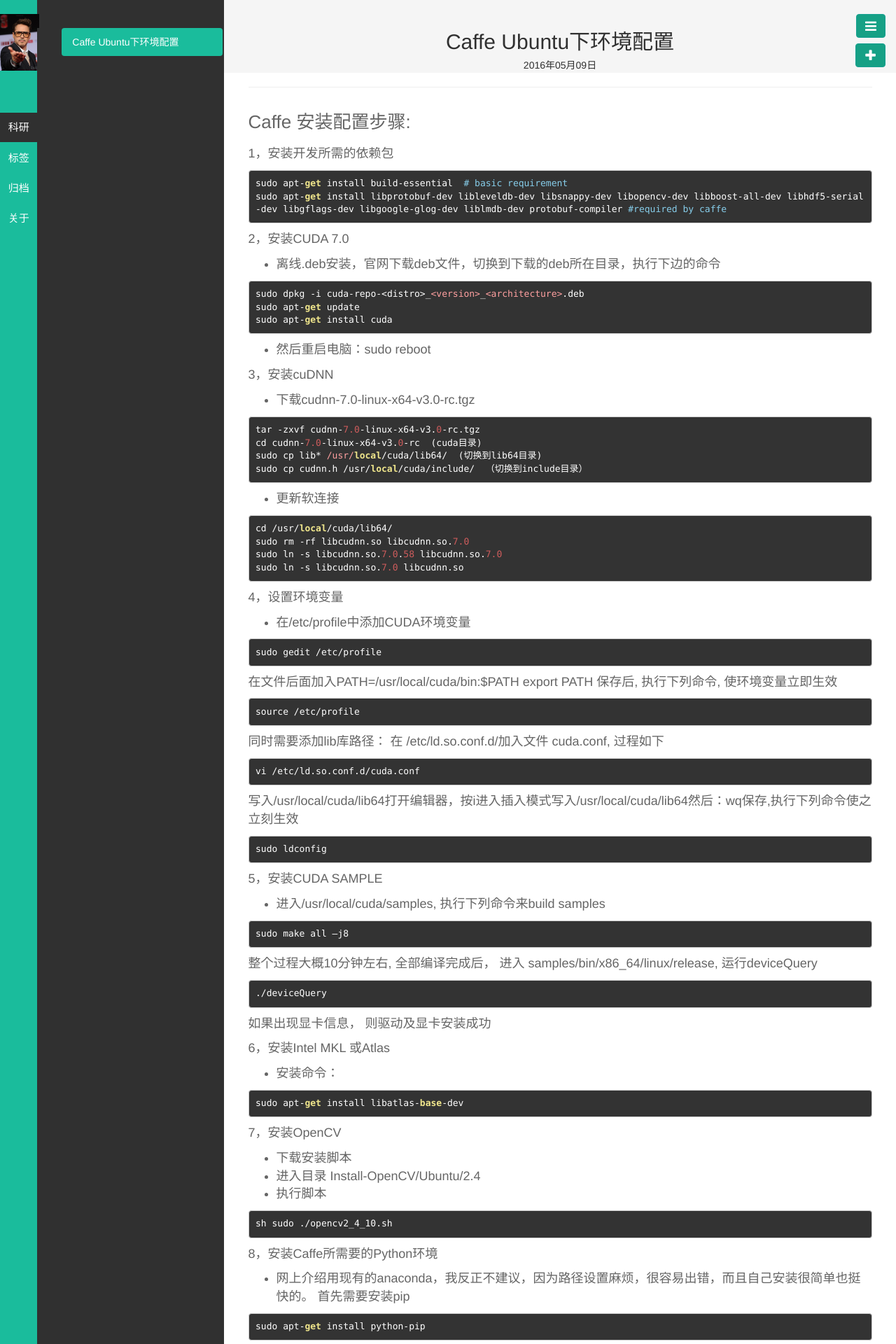
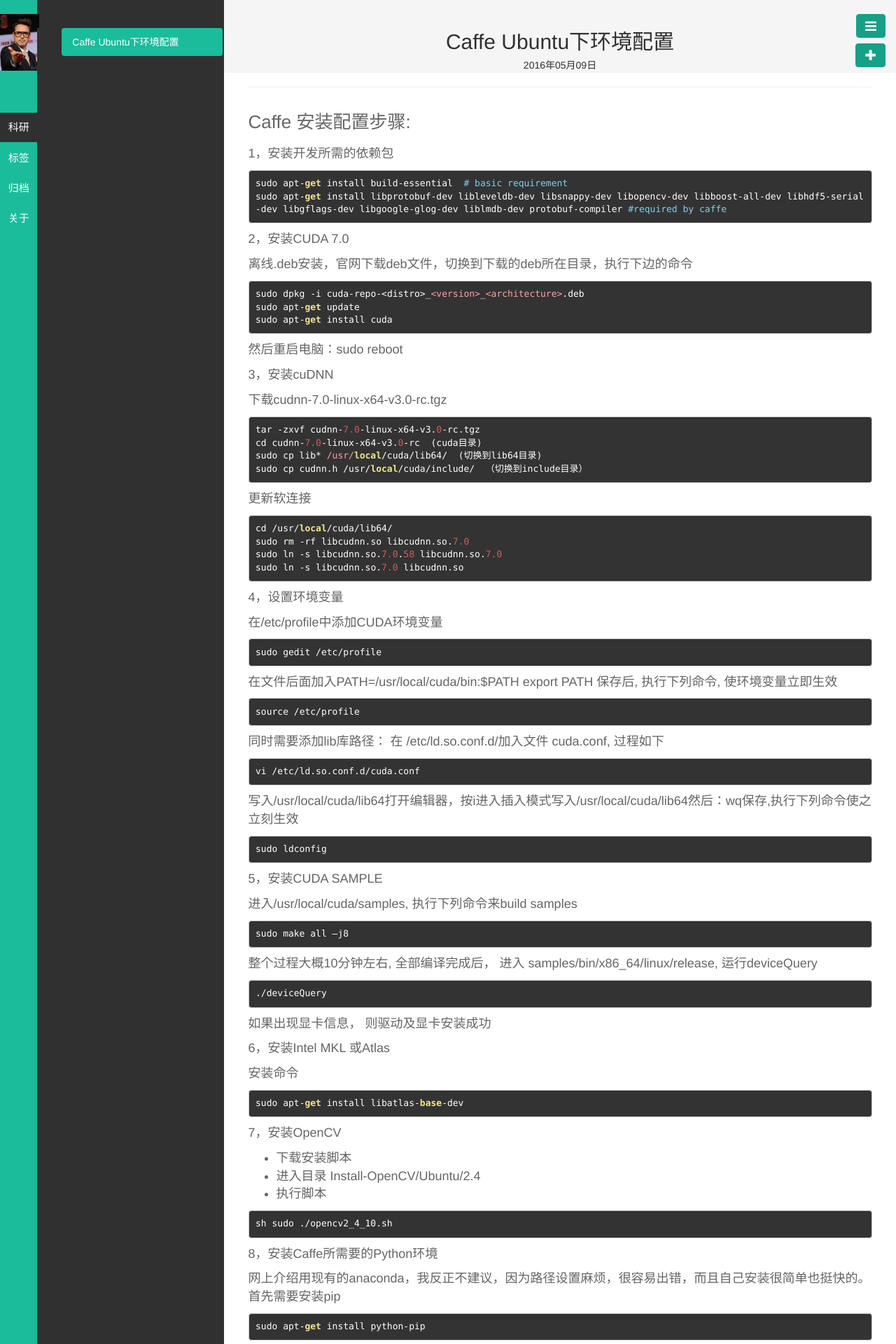
Before and after one commit to uptodiff/manutdzou.github.io, a Jekyll site: the page built from _posts/科研/2016-05-09-caffe-implement.md, in a window 1280 px wide. Shown: the top 1920 px of the page at 70% size. Built offline with Jekyll 4.4.1, drawn with Linux system fonts in a browser that asks for light colours; Markdown is read by kramdown in place of the engine named in the settings; some of the changed text lies outside the part shown.

````diff
--- a/_posts/科研/2016-05-09-caffe-implement.md
+++ b/_posts/科研/2016-05-09-caffe-implement.md
@@ -18,7 +18,7 @@ sudo apt-get install libprotobuf-dev libleveldb-dev libsnappy-dev libopencv-dev
 
 2，安装CUDA 7.0
 
-- 离线.deb安装，官网下载deb文件，切换到下载的deb所在目录，执行下边的命令
+离线.deb安装，官网下载deb文件，切换到下载的deb所在目录，执行下边的命令
 
 ```
 sudo dpkg -i cuda-repo-<distro>_<version>_<architecture>.deb
@@ -26,11 +26,11 @@ sudo apt-get update
 sudo apt-get install cuda
 ```
 
-- 然后重启电脑：sudo reboot
+然后重启电脑：sudo reboot
 
 3，安装cuDNN
 
-- 下载cudnn-7.0-linux-x64-v3.0-rc.tgz
+下载cudnn-7.0-linux-x64-v3.0-rc.tgz
 
 ```
 tar -zxvf cudnn-7.0-linux-x64-v3.0-rc.tgz
@@ -39,7 +39,7 @@ sudo cp lib* /usr/local/cuda/lib64/  (切换到lib64目录)
 sudo cp cudnn.h /usr/local/cuda/include/  （切换到include目录）
 ```
 
-- 更新软连接
+更新软连接
 
 ```
 cd /usr/local/cuda/lib64/
@@ -50,7 +50,7 @@ sudo ln -s libcudnn.so.7.0 libcudnn.so
 
 4，设置环境变量
 
-- 在/etc/profile中添加CUDA环境变量
+在/etc/profile中添加CUDA环境变量
 
 ```
 sudo gedit /etc/profile
@@ -76,7 +76,7 @@ sudo ldconfig
 
 5，安装CUDA SAMPLE
 
-- 进入/usr/local/cuda/samples, 执行下列命令来build samples
+进入/usr/local/cuda/samples, 执行下列命令来build samples
 
 ```
 sudo make all –j8
@@ -92,7 +92,7 @@ sudo make all –j8
 
 6，安装Intel MKL 或Atlas
 
-- 安装命令：
+安装命令
 
 ```
 sudo apt-get install libatlas-base-dev
@@ -110,16 +110,14 @@ sh sudo ./opencv2_4_10.sh
 
 8，安装Caffe所需要的Python环境
 
-- 网上介绍用现有的anaconda，我反正不建议，因为路径设置麻烦，很容易出错，而且自己安装很简单也挺快的。
+网上介绍用现有的anaconda，我反正不建议，因为路径设置麻烦，很容易出错，而且自己安装很简单也挺快的。
 首先需要安装pip
 
 ```
 sudo apt-get install python-pip
 ```
 
-再下载caffe，我把caffe放在用户目录下
-
-- 安装git
+再下载caffe，我把caffe放在用户目录下，安装git
 
 ```
 sudo apt-get install git
@@ -156,7 +154,7 @@ exit
 
 终于来到这里了
 
-- 进入caffe-master目录，复制一份Makefile.config.examples
+进入caffe-master目录，复制一份Makefile.config.examples
 
 ```
 cp Makefile.config.example Makefile.config
@@ -164,7 +162,7 @@ cp Makefile.config.example Makefile.config
 
 修改其中的一些路径，保存退出
 
-- 编译
+编译
 
 ```
 make all -j4
@@ -180,7 +178,7 @@ make  pycaffe
 
 12，安装 matlab
 
-- 降级安装gcc4.7  g++4.7 因为matlab编译只支持到4.7
+降级安装gcc4.7  g++4.7 因为matlab编译只支持到4.7
 
 ```
 sudo apt-get install –y gcc-4.7   sudo apt-get install –y g++-4.7
@@ -190,7 +188,7 @@ sudo rm g++   sudo ln –s g++-4.7 g++
 gcc –version 查看版本号
 ```
 
-- 编译Matlab wrapper
+编译Matlab wrapper
 
 ```
 make matcaffe
````
